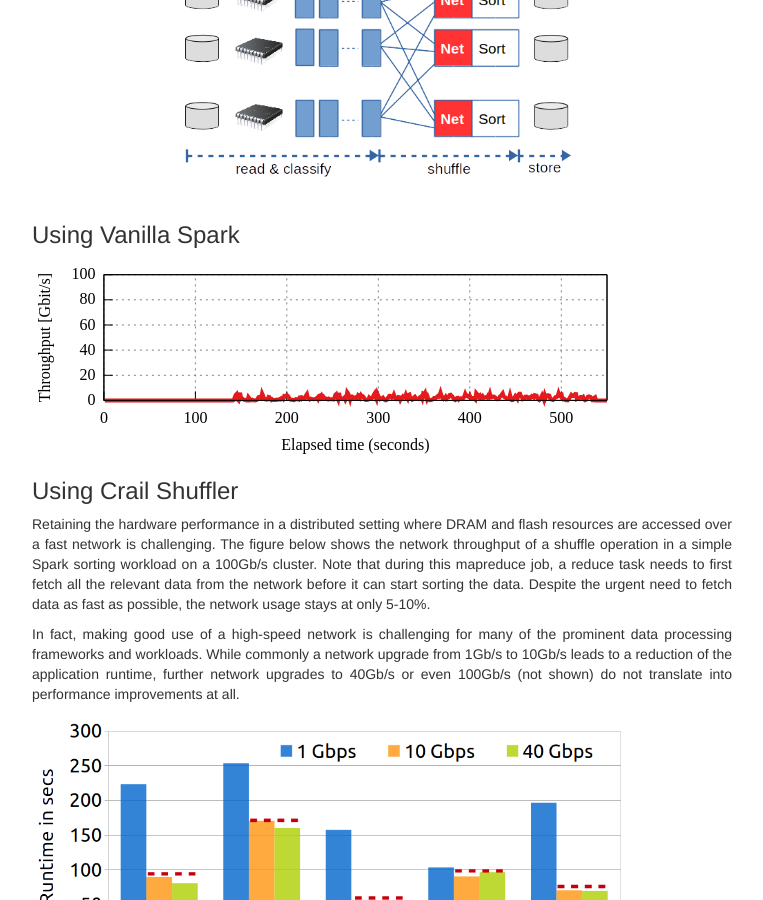
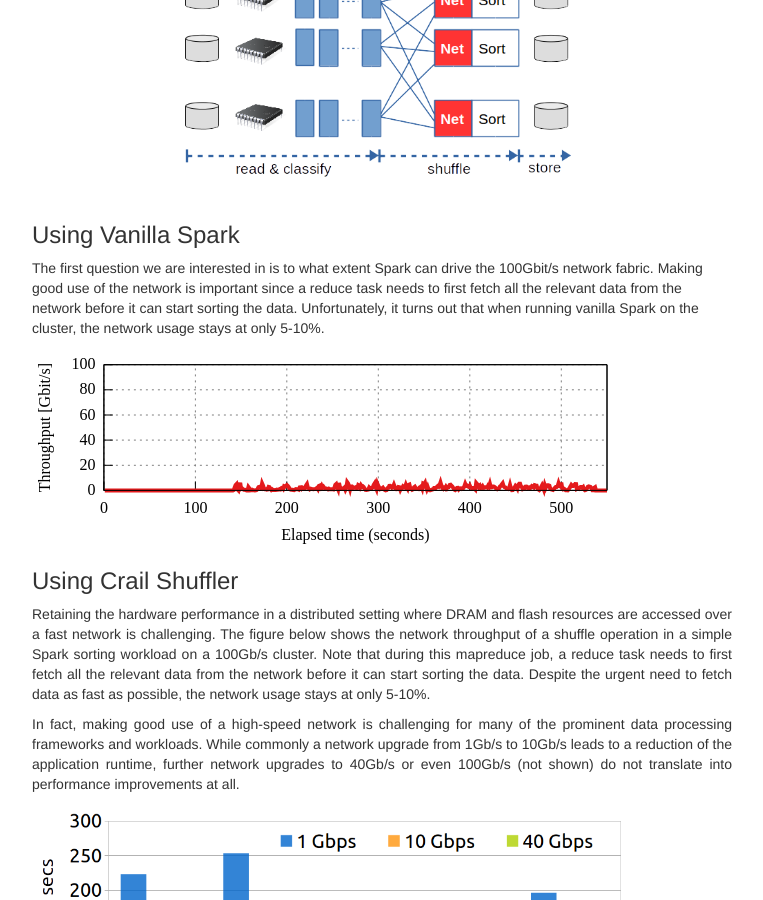
Before and after one commit to apache/incubator-crail-website, a Jekyll site: the page built from _posts/blog/2017-01-1-sorting.md, in a window 1280 px wide and 900 px high, scrolled down 833 px. Shown: the whole window, without its empty margins (258-1021 px from the left). Built offline with Jekyll 4.4.1, drawn with Linux system fonts in a browser that asks for light colours.

Commit message:
Update 2017-01-1-sorting.md

```diff
--- a/_posts/blog/2017-01-1-sorting.md
+++ b/_posts/blog/2017-01-1-sorting.md
@@ -34,6 +34,8 @@
 
 ### Using Vanilla Spark
 
+The first question we are interested in is to what extent Spark can drive the 100Gbit/s network fabric. Making good use of the network is important since a reduce task needs to first fetch all the relevant data from the network before it can start sorting the data. Unfortunately, it turns out that when running vanilla Spark on the cluster, the network usage stays at only 5-10%.
+
 ![vanilla_net](http://crail.io/docs/net_vanilla.svg)
 
 ### Using Crail Shuffler
```
